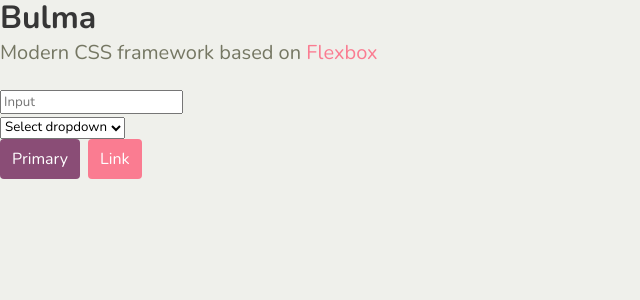
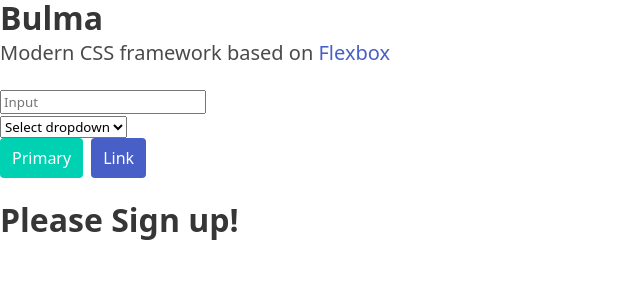
Before and after one commit to Mt-Lampert/tdd-react, a React (Create React App) app: page / in a window 1280 px wide. Shown: the top 300 px of the page, without its empty margins (0-640 px from the left). Built offline with nearby package versions, Linux system fonts and the light colour scheme.

Commit message:
Implementing very first test. works!

```diff
--- a/src/App.jsx
+++ b/src/App.jsx
@@ -1,5 +1,6 @@
 // import logo from './logo.svg';
 import './App.scss';
+import Signup from './pages/Signup';
 
 function App() {
   return (
@@ -32,6 +33,8 @@
         <a className="button is-primary">Primary</a>
         <a className="button is-link">Link</a>
       </div>
+
+      <Signup />
     </>);
 }
 
--- a/src/App.scss
+++ b/src/App.scss
@@ -4,26 +4,26 @@
 @import url('https://fonts.googleapis.com/css?family=Nunito:400,700');
 
 // Set your brand colors
-$purple: #8a4d76;
-$pink: #fa7c91;
-$brown: #757763;
-$beige-light: #d0d1cd;
-$beige-lighter: #eff0eb;
+// $purple: #8a4d76;
+// $pink: #fa7c91;
+// $brown: #757763;
+// $beige-light: #d0d1cd;
+// $beige-lighter: #eff0eb;
 
 // Update Bulma's global variables
-$family-sans-serif: 'Nunito', sans-serif;
-$grey-dark: $brown;
-$grey-light: $beige-light;
-$primary: $purple;
-$link: $pink;
-$widescreen-enabled: false;
-$fullhd-enabled: false;
+$family-sans-serif: 'Noto Sans', sans-serif;
+// $grey-dark: $brown;
+// $grey-light: $beige-light;
+// $primary: $purple;
+// $link: $pink;
+// $widescreen-enabled: false;
+// $fullhd-enabled: false;
 
-// Update some of Bulma's component variables
-$body-background-color: $beige-lighter;
-$control-border-width: 2px;
-$input-border-color: transparent;
-$input-shadow: none;
+// // Update some of Bulma's component variables
+// $body-background-color: $beige-lighter;
+// $control-border-width: 2px;
+// $input-border-color: transparent;
+// $input-shadow: none;
 
 // Import only what you need from Bulma
 @import 'bulma/sass/base/_all.sass';
--- /dev/null
+++ b/src/pages/Signup.jsx
@@ -0,0 +1,10 @@
+import React from "react"
+
+export default function Signup(props) {
+
+  return (
+    <>
+      <h1 className="title is-3">Please Sign up!</h1>
+    </>
+  )
+}
```
Also changed, not shown: 2 other files (tests, documents, lock files or other folders).
